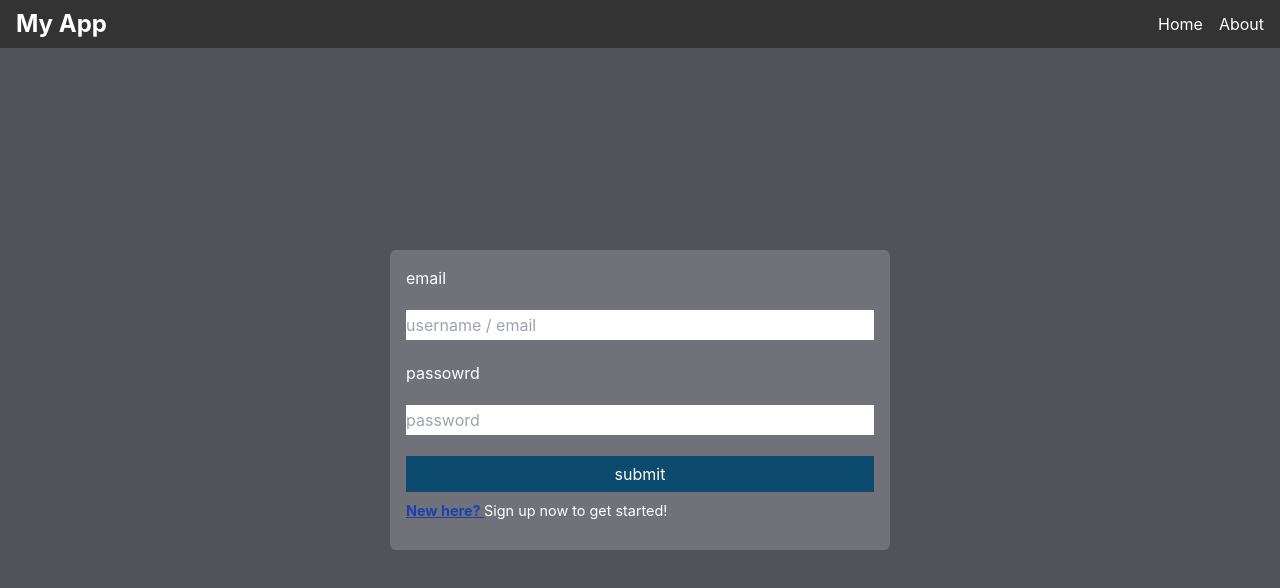
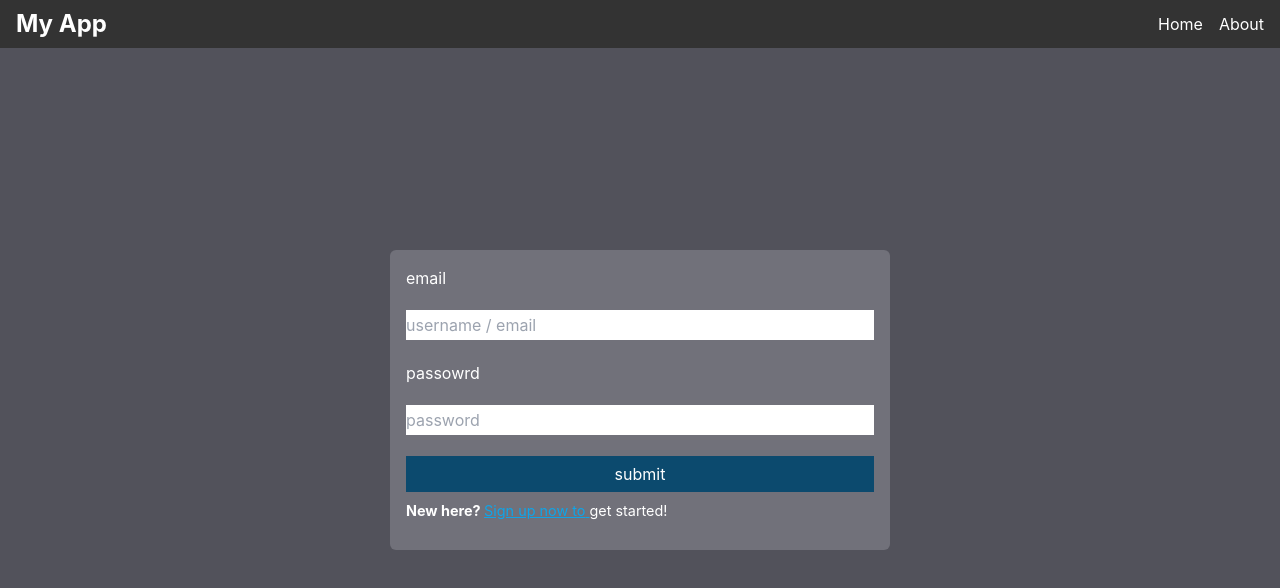
Before and after one commit to Ameer2000Mzori/MonoText-Mern, a React (Create React App) app in the folder frontend/: page /login in a window 1280 px wide. Shown: the top 588 px of the page. Built offline with nearby package versions, Linux system fonts and the light colour scheme.

Commit message:
linked home page to login and login to singup page

```diff
--- a/frontend/src/App.js
+++ b/frontend/src/App.js
@@ -4,7 +4,7 @@ import Home from './components/pages/Home/Home'
 import About from './components/pages/About'
 import Navbar from './components/Navbar'
 import Signup from './components/pages/Signup'
-import LoginPage from './components/pages/LoginPage'
+import LoginPage from './components/pages/LoginPage/LoginPage'
 import NotFound from './components/pages/NotFound'
 
 function App() {
--- a/frontend/src/components/pages/LoginPage.jsx
+++ b/frontend/src/components/pages/LoginPage/LoginPage.jsx
@@ -1,4 +1,5 @@
 import React, { useState } from 'react'
+import { Link } from 'react-router-dom'
 
 export default function LoginPage() {
   const [userName, setUserName] = useState('')
@@ -36,7 +37,11 @@ export default function LoginPage() {
           submit
         </button>
         <p className="text-[0.9rem]">
-          <b className=" underline text-blue-800"> New here? </b> Sign up now to
+          <b> New here? </b>
+          <Link className=" underline text-sky-500" to="/signup">
+            {' '}
+            Sign up now to{' '}
+          </Link>
           get started!
         </p>
       </div>
```
